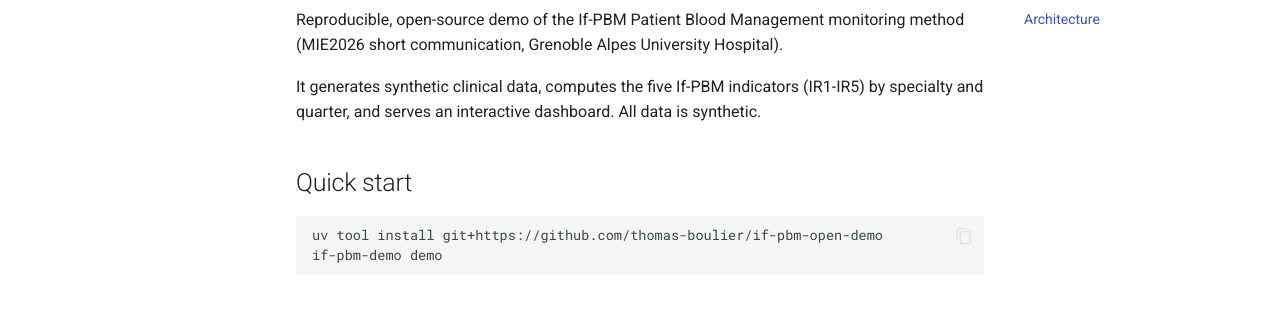
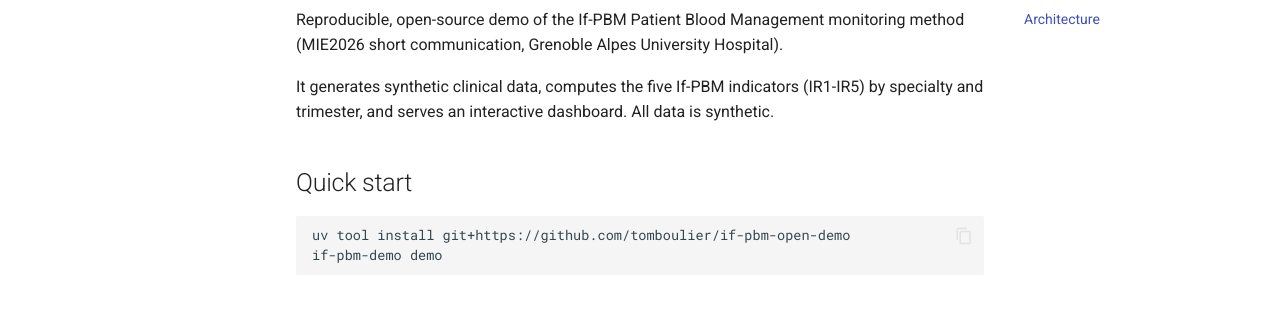
Before and after one commit to tomboulier/if-pbm-open-demo, an MkDocs documentation site: the page built from docs/index.md, in a window 1280 px wide and 1065 px high. Shown: the part 173-493 px from the top of the window. Built offline with MkDocs 1.6.1 and Material for MkDocs 9.7.7, drawn with Linux system fonts in a browser that asks for light colours.

Commit message:
docs: fix GitHub handle and trimester wording
Co-Authored-By: Claude Opus 4.7 (1M context) <noreply@anthropic.com>

````diff
--- a/docs/index.md
+++ b/docs/index.md
@@ -4,12 +4,12 @@ Reproducible, open-source demo of the If-PBM Patient Blood Management monitoring
 (MIE2026 short communication, Grenoble Alpes University Hospital).
 
 It generates synthetic clinical data, computes the five If-PBM indicators (IR1-IR5) by
-specialty and quarter, and serves an interactive dashboard. All data is synthetic.
+specialty and trimester, and serves an interactive dashboard. All data is synthetic.
 
 ## Quick start
 
 ```bash
-uv tool install git+https://github.com/thomas-boulier/if-pbm-open-demo
+uv tool install git+https://github.com/tomboulier/if-pbm-open-demo
 if-pbm-demo demo
 ```
 
@@ -27,4 +27,4 @@ if-pbm-demo demo
 
 The method is decoupled behind two seams: a canonical input schema and an
 `indicator_results` output mart, so data sources and dashboards are swappable. See the
-[README](https://github.com/thomas-boulier/if-pbm-open-demo) for details.
+[README](https://github.com/tomboulier/if-pbm-open-demo) for details.
````
Also changed, not shown: README.md (+4 -4 lines), 1 other file.
